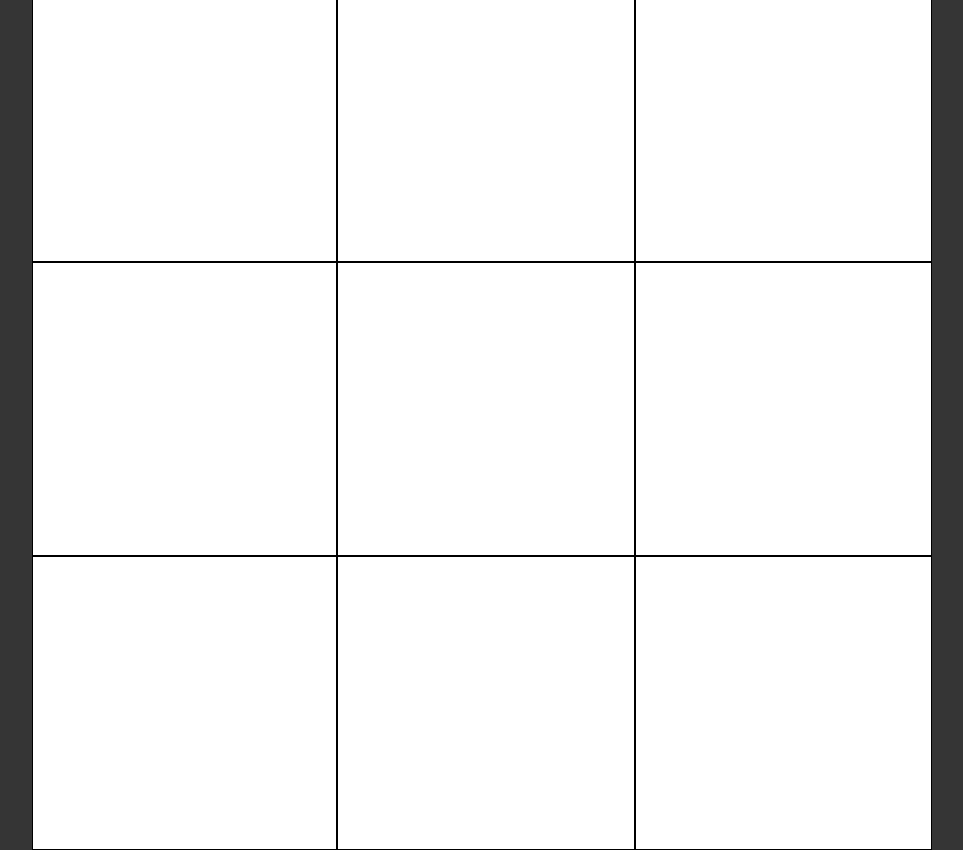
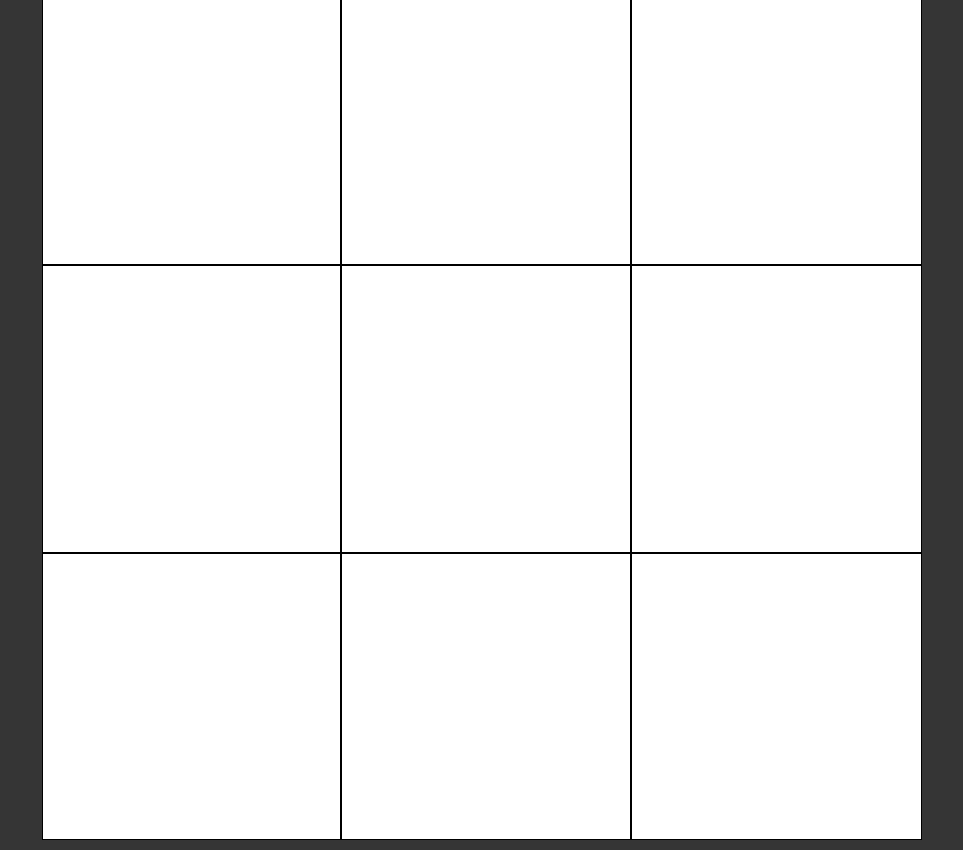
Before and after one commit to Binary-Web/project-tic-tac-toe, a plain HTML site: page index.html in a window 1280 px wide. Shown: the whole page, without its empty margins (158-1121 px from the left). Drawn offline with Linux system fonts and the light colour scheme.

Commit message:
resposinve board

```diff
--- a/script.js
+++ b/script.js
@@ -1,4 +1,9 @@
-const board = (() => {
+const board = document.querySelector('.board');
+var boardWidth = board.offsetWidth;
+board.style.height = `${boardWidth}px`
+
+
+const gameBoard = (() => {
     let winningConditions = [
         [0, 1, 2],
         [3, 4, 5],
--- a/styles.css
+++ b/styles.css
@@ -18,13 +18,11 @@ body {
 }
 
 .cell {
-    padding: 2rem;
   background-color: #fff;
   border: 1px solid #000;
 }
 .board {
   display: grid;
   grid-template-columns: repeat(3, auto);
-    width: 900px;
-    height: 900px;
+  width: 80%;
 }
```
Lines whose indentation alone changed are shown as unchanged.
